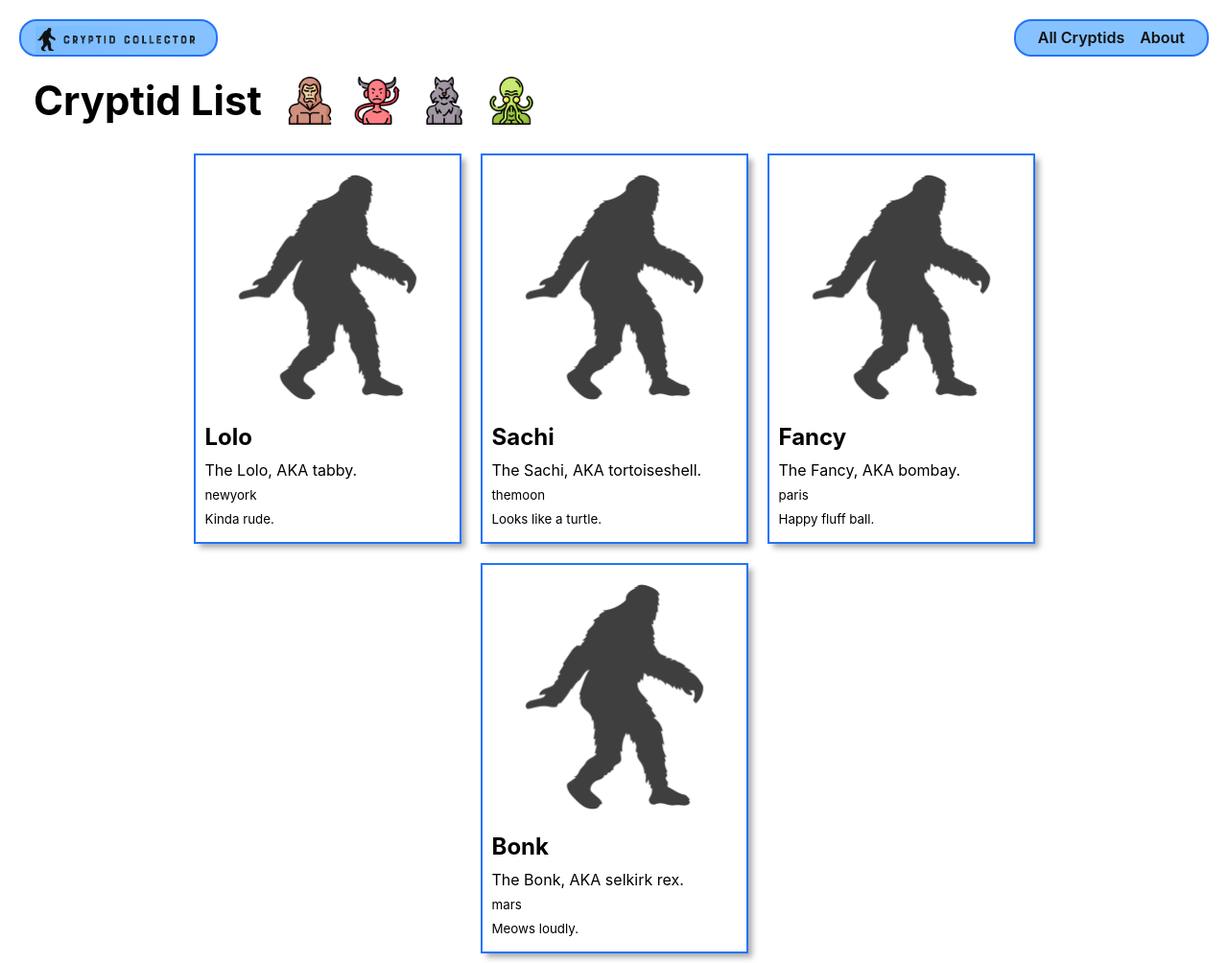
After one commit to jwcrosby/cryptidcollector, a Django app: page /cryptids/ in a window 1280 px wide. The commit adds this page. Shown: the whole page at 96% size. Run offline with Django 3.2, Linux system fonts and the light colour scheme.

Commit message:
render index page

```diff
--- /dev/null
+++ b/main_app/static/css/cryptid-index.css
@@ -0,0 +1,39 @@
+.card-container {
+  padding: 0 10px;
+  display: flex;
+  justify-content: center;
+  flex-wrap: wrap;
+}
+
+.card {
+  width: 275px;
+  margin: 10px;
+  border: rgb(36, 116, 248) solid 2px;
+  box-shadow: 5px 5px 6px -1px #AAA;
+}
+
+.card-content {
+  padding: 10px;
+  width: 255px;
+}
+
+.usr-img {
+  width: 100%;
+}
+
+.card-img {
+  width: 100%;
+}
+
+.card > a {
+  text-decoration: none;
+  color: #111;
+}
+
+.card h2 {
+  margin: 10px 0;
+}
+
+.card p {
+  margin: 5px 0;
+}
--- a/main_app/templates/about.html
+++ b/main_app/templates/about.html
@@ -5,7 +5,7 @@
 <h1>About the Cryptid Collector</h1>
 <hr />
 <p>
-  I like long romantic walks down the produce aisle. Also, I am currently job seeking!
+  I like long romantic walks through the unknown. Also, I am currently job seeking!
 </p>
 
 {% endblock %}
--- a/main_app/templates/base.html
+++ b/main_app/templates/base.html
@@ -24,6 +24,7 @@
     </div>
     <nav>
       <ul>
+        <li><a href="/cryptids">All Cryptids</a></li>
         <li><a href="/about">About</a></li>
       </ul>
     </nav>
--- /dev/null
+++ b/main_app/templates/cryptids/index.html
@@ -0,0 +1,42 @@
+{% extends 'base.html' %}
+{% load static %}
+
+{% block head %}
+<link rel="stylesheet" type="text/css" href="{% static 'css/cryptid-index.css' %}"/>
+{% endblock %}
+
+{% block content %}
+
+<section class="page-header">
+  <h1>Cryptid List</h1>
+  <img src="{% static 'images/bigfoot.png' %}" alt="A happy bigfoot" />
+  <img src="{% static 'images/demon.png' %}" alt="A happy demon" />
+  <img src="{% static 'images/werewolf.png' %}" alt="A happy werewolf" />
+  <img src="{% static 'images/cthulhu.png' %}" alt="A happy cthulhu" />
+</section>
+
+<section class="card-container">
+  {% for cryptid in cryptids %}
+    <div class="card">
+      <div class="card-content">
+        <div class="card-img-container">
+          <img
+            src="{% static 'images/placeholder.png' %}"
+            alt="A placeholder cryptid"
+            class="card-img"
+          >
+        </div>
+        <h2 class="card-title">{{ cryptid.name }}</h2>
+        {% if cryptid.other %}
+          <p>The {{ cryptid.name }}, AKA {{ cryptid.other }}.</p>
+        {% else %}
+          <p>The {{ cryptid.name }}.</p>
+        {% endif %}
+        <p><small>{{ cryptid.location }}</small></p>
+        <p><small>{{ cryptid.description }}</small></p>
+      </div>
+    </div>
+  {% endfor %}
+</section>
+
+{% endblock %}
--- a/main_app/urls.py
+++ b/main_app/urls.py
@@ -4,4 +4,5 @@ from . import views
 urlpatterns = [
   path('', views.home, name="home"),
   path('about/', views.about, name="about"),
+  path('cryptids/', views.cryptids_index, name='cryptids_index'),
 ]
--- a/main_app/views.py
+++ b/main_app/views.py
@@ -1,8 +1,26 @@
 from django.shortcuts import render
 from django.http import HttpResponse
+
+# Add the Cat class & list and view function below the imports
+class Cryptid:  # Note that parens are optional if not inheriting from another class
+  def __init__(self, name, other, description, location):
+    self.name = name
+    self.other = other
+    self.description = description
+    self.location = location
+
+cryptids = [
+  Cryptid('Lolo', 'tabby', 'Kinda rude.', 'newyork'),
+  Cryptid('Sachi', 'tortoiseshell', 'Looks like a turtle.', 'themoon'),
+  Cryptid('Fancy', 'bombay', 'Happy fluff ball.', 'paris'),
+  Cryptid('Bonk', 'selkirk rex', 'Meows loudly.', 'mars')
+]
 
 def home(request):
   return HttpResponse('<h1>Hello Creep</h1>')
 
 def about(request):
   return render(request, 'about.html')
+
+def cryptids_index(request):
+  return render(request, 'cryptids/index.html', { 'cryptids': cryptids })
```
Also changed, not shown: main_app/static/images/bigfoot.png (added), main_app/static/images/cthulhu.png (added), main_app/static/images/demon (1).png (added), main_app/static/images/demon.png (added), main_app/static/images/invisible-man.png (added), main_app/static/images/logo1.png, main_app/static/images/logo2.png, main_app/static/images/logo3.png (added), main_app/static/images/medusa.png (added), main_app/static/images/placeholder.png (added), main_app/static/images/swamp-creature.png (added), main_app/static/images/werewolf.png (added), main_app/static/images/yeti.png (added).
